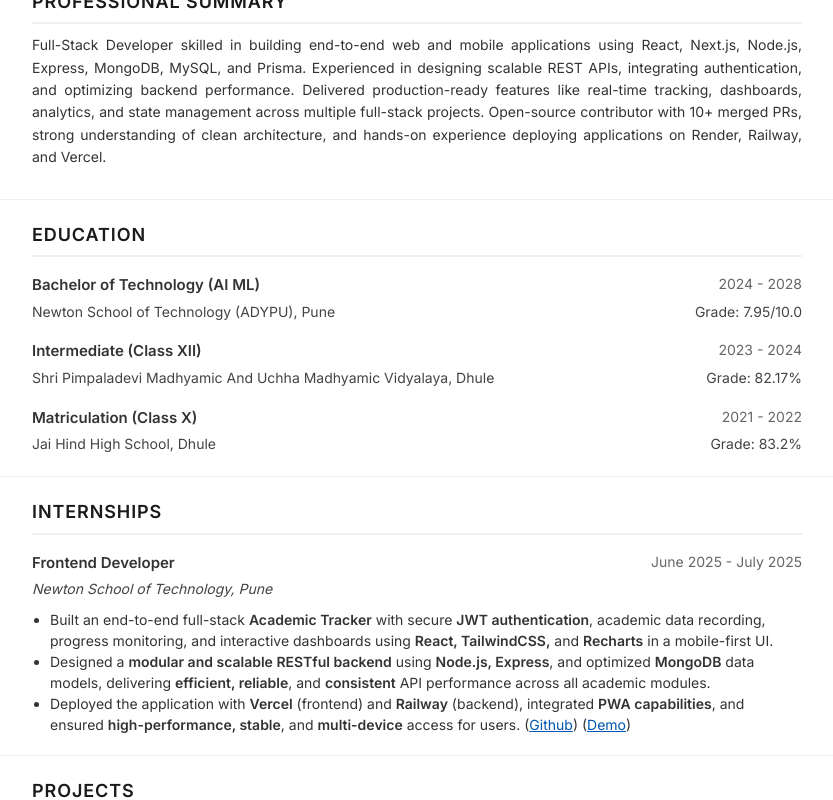
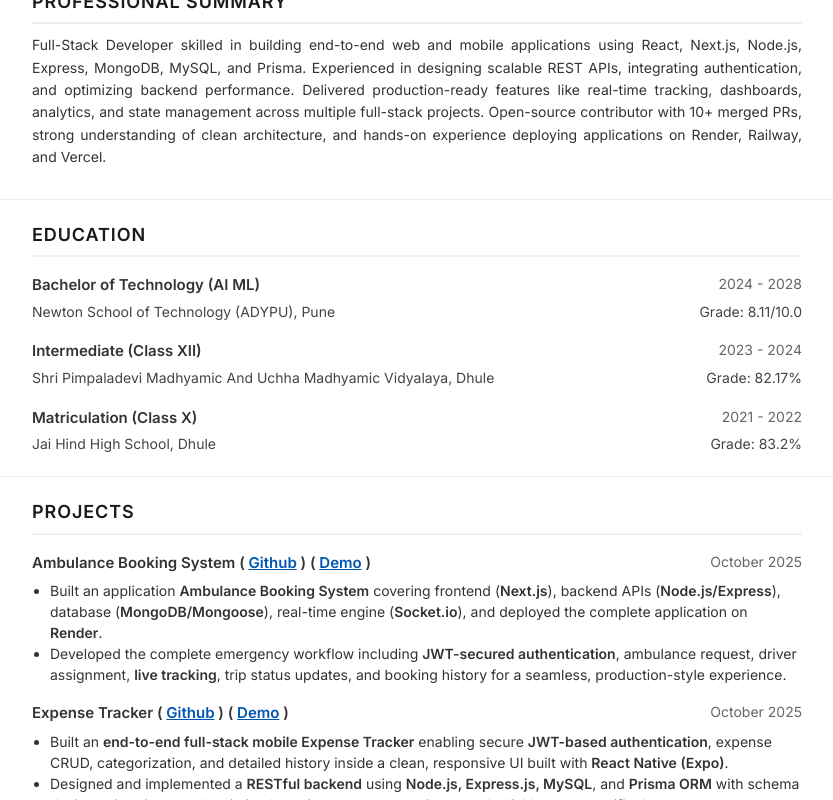
Before and after one commit to Hariksh/personal-portfolio, a React (Vite) app: page /resume in a window 1280 px wide. Shown: the part 699-1499 px from the top of the page, without its empty margins (223-1056 px from the left). Built offline with nearby package versions, Linux system fonts and the light colour scheme.

Commit message:
changes current cgpa

```diff
--- a/package.json
+++ b/package.json
@@ -21,6 +21,7 @@
     "@types/react": "^19.2.5",
     "@types/react-dom": "^19.2.3",
     "@vitejs/plugin-react": "^5.1.1",
+    "baseline-browser-mapping": "^2.9.19",
     "eslint": "^9.39.1",
     "eslint-plugin-react-hooks": "^7.0.1",
     "eslint-plugin-react-refresh": "^0.4.24",
--- a/src/components/Education.jsx
+++ b/src/components/Education.jsx
@@ -75,7 +75,7 @@ const Education = () => {
                                 Newton School of Technology (ADYPU), Pune
                             </h4>
                             <p style={{ color: 'var(--text-secondary)', lineHeight: 1.8 }}>
-                                Grade: 8.45/10.0
+                                Grade: 8.11/10.0
                             </p>
                         </div>
                     </motion.div>
--- a/src/components/Resume.jsx
+++ b/src/components/Resume.jsx
@@ -101,7 +101,7 @@ const Resume = () => {
             style={{
               maxWidth: "850px",
               margin: "0 auto",
-              background: "#fff", // Keep white for printability/readability standard
+              background: "#fff",
               color: "#333",
               borderRadius: "4px",
               boxShadow: "var(--shadow-medium)",
@@ -110,7 +110,6 @@ const Resume = () => {
               zIndex: 10,
             }}
           >
-            {/* Header */}
             <div
               className="resume-header"
               style={{
@@ -237,7 +236,6 @@ const Resume = () => {
               </div>
             </div>
 
-            {/* Professional Summary */}
             <div
               className="resume-section"
               style={{ padding: "30px 40px", borderBottom: "1px solid #eee" }}
@@ -323,7 +321,7 @@ const Resume = () => {
                   }}
                 >
                   <span>Newton School of Technology (ADYPU), Pune</span>
-                  <span>Grade: 7.95/10.0</span>
+                  <span>Grade: 8.11/10.0</span>
                 </div>
               </div>
               <div
@@ -388,102 +386,6 @@ const Resume = () => {
               </div>
             </div>
 
-            {/* Internships */}
-            <div
-              className="resume-section"
-              style={{ padding: "20px 40px", borderBottom: "1px solid #eee" }}
-            >
-              <h3
-                style={{
-                  fontSize: "18px",
-                  color: "#1a1a1a",
-                  marginBottom: "15px",
-                  textTransform: "uppercase",
-                  letterSpacing: "0.05em",
-                  borderBottom: "2px solid #f0f0f0",
-                  paddingBottom: "5px",
-                  fontWeight: 700,
-                }}
-              >
-                Internships
-              </h3>
-              <div className="experience-item">
-                <div
-                  style={{
-                    display: "flex",
-                    justifyContent: "space-between",
-                    marginBottom: "2px",
-                  }}
-                >
-                  <strong style={{ fontSize: "15px" }}>
-                    Frontend Developer
-                  </strong>
-                  <span style={{ fontSize: "14px", color: "#666" }}>
-                    June 2025 - July 2025
-                  </span>
-                </div>
-                <div
-                  style={{
-                    fontSize: "14px",
-                    color: "#444",
-                    fontStyle: "italic",
-                    marginBottom: "8px",
-                  }}
-                >
-                  Newton School of Technology, Pune
-                </div>
-                <ul
-                  style={{
-                    margin: "0",
-                    paddingLeft: "18px",
-                    fontSize: "14px",
-                    color: "#333",
-                    lineHeight: "1.5",
-                  }}
-                >
-                  <li>
-                    Built an end-to-end full-stack{" "}
-                    <strong>Academic Tracker</strong> with secure{" "}
-                    <strong>JWT authentication</strong>, academic data
-                    recording, progress monitoring, and interactive dashboards
-                    using <strong>React, TailwindCSS,</strong> and{" "}
-                    <strong>Recharts</strong> in a mobile-first UI.
-                  </li>
-                  <li>
-                    Designed a{" "}
-                    <strong>modular and scalable RESTful backend</strong>{" "}
-                    using <strong>Node.js, Express</strong>, and optimized{" "}
-                    <strong>MongoDB</strong> data models, delivering{" "}
-                    <strong>efficient, reliable</strong>, and{" "}
-                    <strong>consistent</strong> API performance across all
-                    academic modules.
-                  </li>
-                  <li>
-                    Deployed the application with <strong>Vercel</strong>{" "}
-                    (frontend) and <strong>Railway</strong> (backend),
-                    integrated <strong>PWA capabilities</strong>, and ensured{" "}
-                    <strong>high-performance, stable</strong>, and{" "}
-                    <strong>multi-device</strong> access for users. (
-                    <a
-                      href="https://github.com/Hariksh/Personalized-Academic-Tracker"
-                      style={{ color: "#0056b3" }}
-                    >
-                      Github
-                    </a>
-                    ) (
-                    <a
-                      href="https://personalized-academic-tracker-rho.vercel.app/"
-                      style={{ color: "#0056b3" }}
-                    >
-                      Demo
-                    </a>
-                    )
-                  </li>
-                </ul>
-              </div>
-            </div>
-
-            {/* Projects */}
             <div
               className="resume-section"
               style={{ padding: "20px 40px", borderBottom: "1px solid #eee" }}
```
Also changed, not shown: 1 other file (tests, documents, lock files or other folders).
